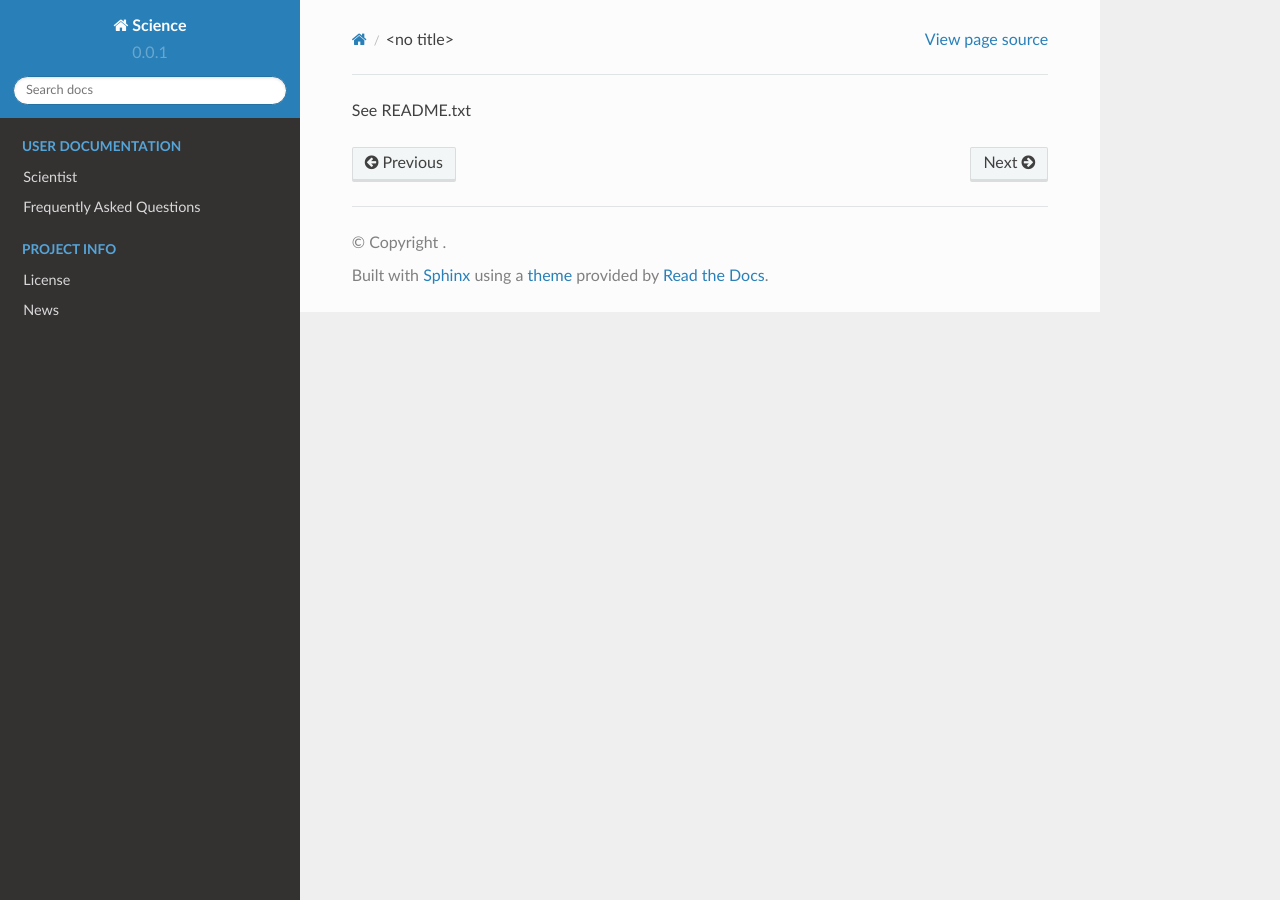
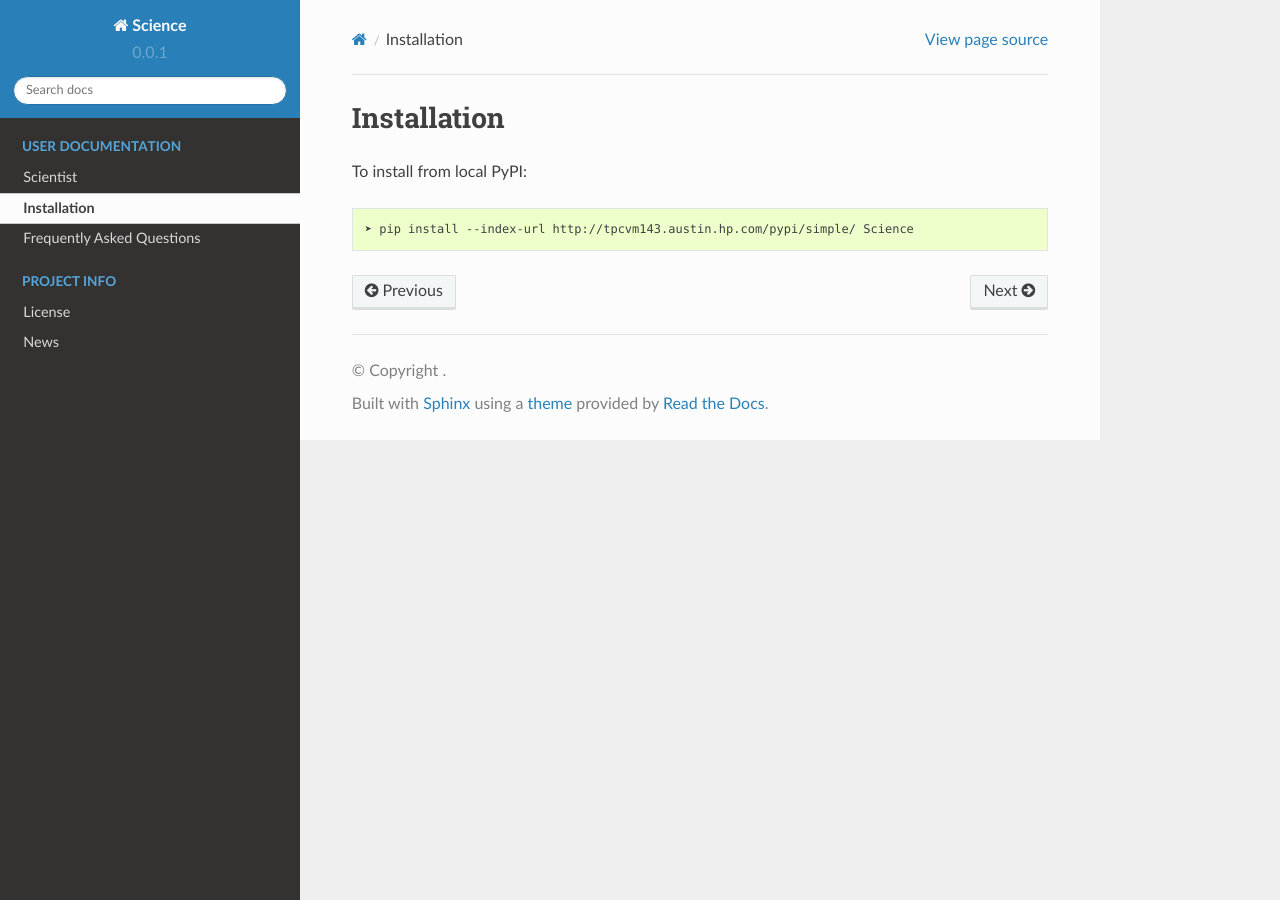
Before and after one commit to royw/scientist, a Sphinx documentation site: the page built from docs/install.rst, in a window 1280 px wide. Built offline with Sphinx 7.4.7 and the Read the Docs theme 2.0.0, drawn with Linux system fonts in a browser that asks for light colours; pages that are not in the unit, such as notebooks, are missing from menus.

Commit message:
dynamically create usage

```diff
--- a/docs/install.rst
+++ b/docs/install.rst
@@ -1 +1,6 @@
-See README.txt
+Installation
+============
+
+To install from local PyPI::
+
+    ➤ pip install --index-url http://tpcvm143.austin.hp.com/pypi/simple/ Science
```
